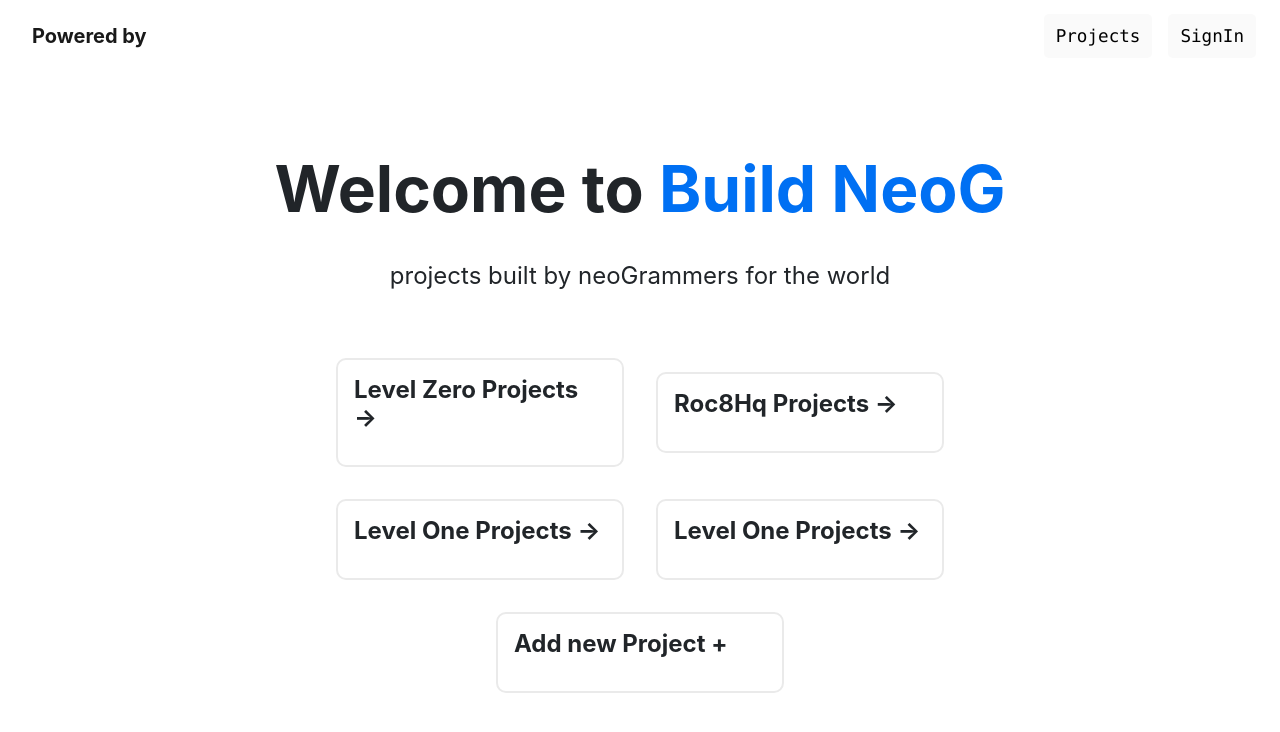
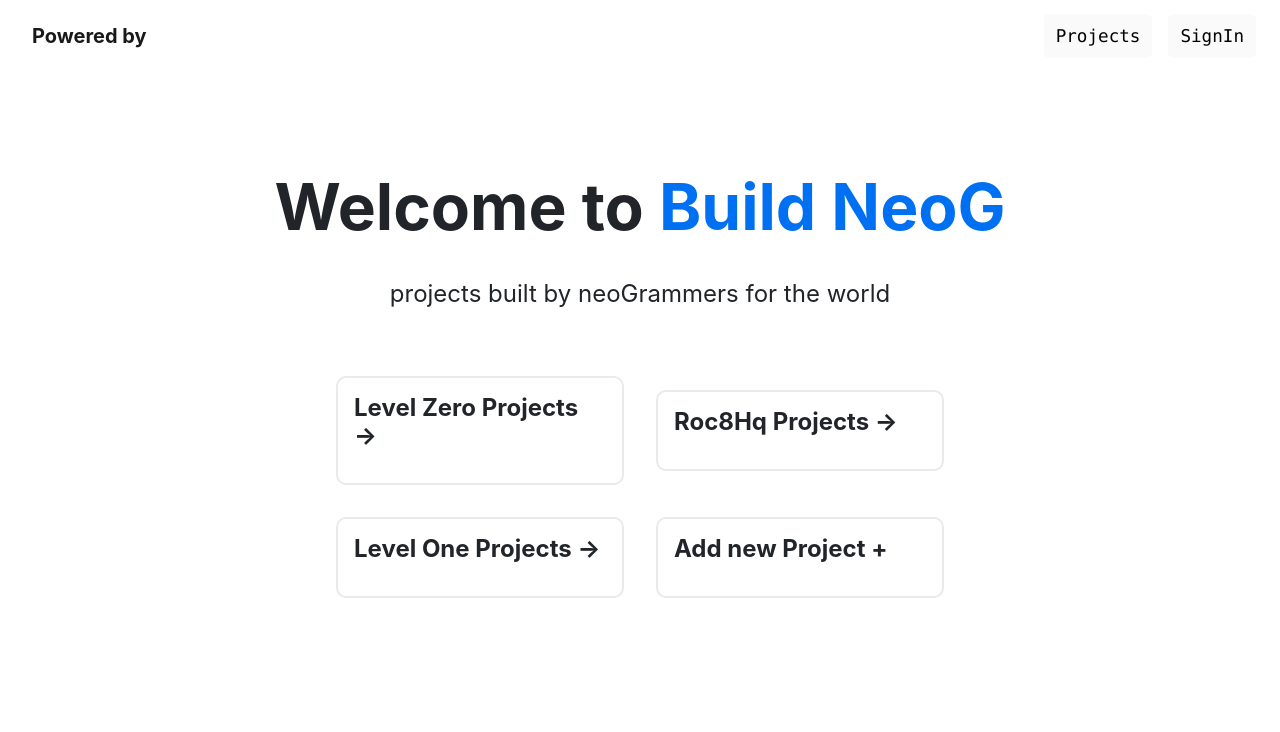
Before and after one commit to ra-kesh/test-neogrammer, a Next.js app: page / in a window 1280 px wide. Shown: the top 732 px of the page. Built offline with nearby package versions, Linux system fonts and the light colour scheme.

Commit message:
correct link in home

```diff
--- a/components/Home.js
+++ b/components/Home.js
@@ -36,12 +36,6 @@ export default function Home() {
                    <h3>Level One Projects &rarr;</h3>
                 </a>
             </Link>
-            <Link href="/categories/level-one">
-                <a href="" className={styles.card}>
-                   <h3>Level One Projects &rarr;</h3>
-                </a>
-            </Link>
-
 
             {!isAuth() && (
               <Link href="/signin">
```
